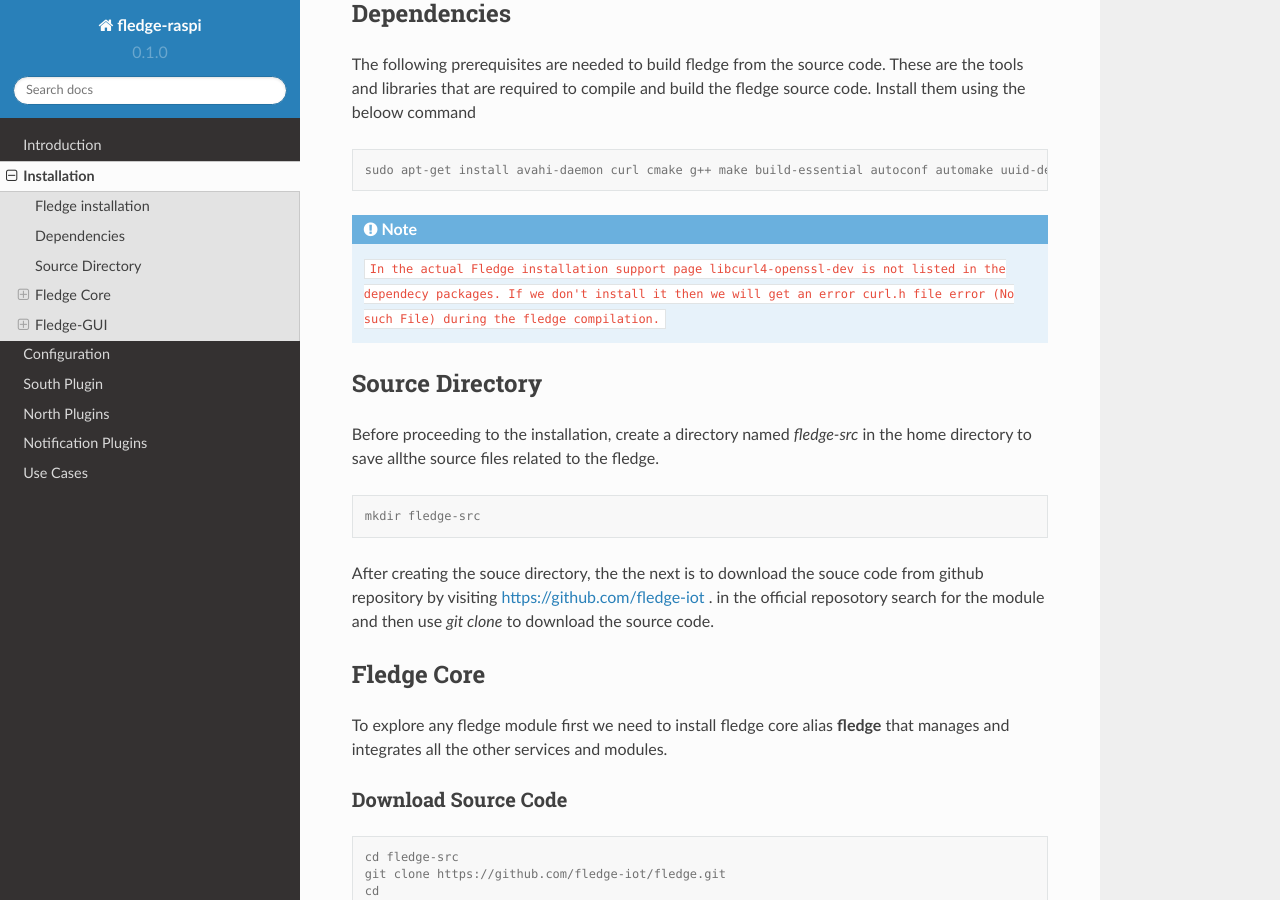
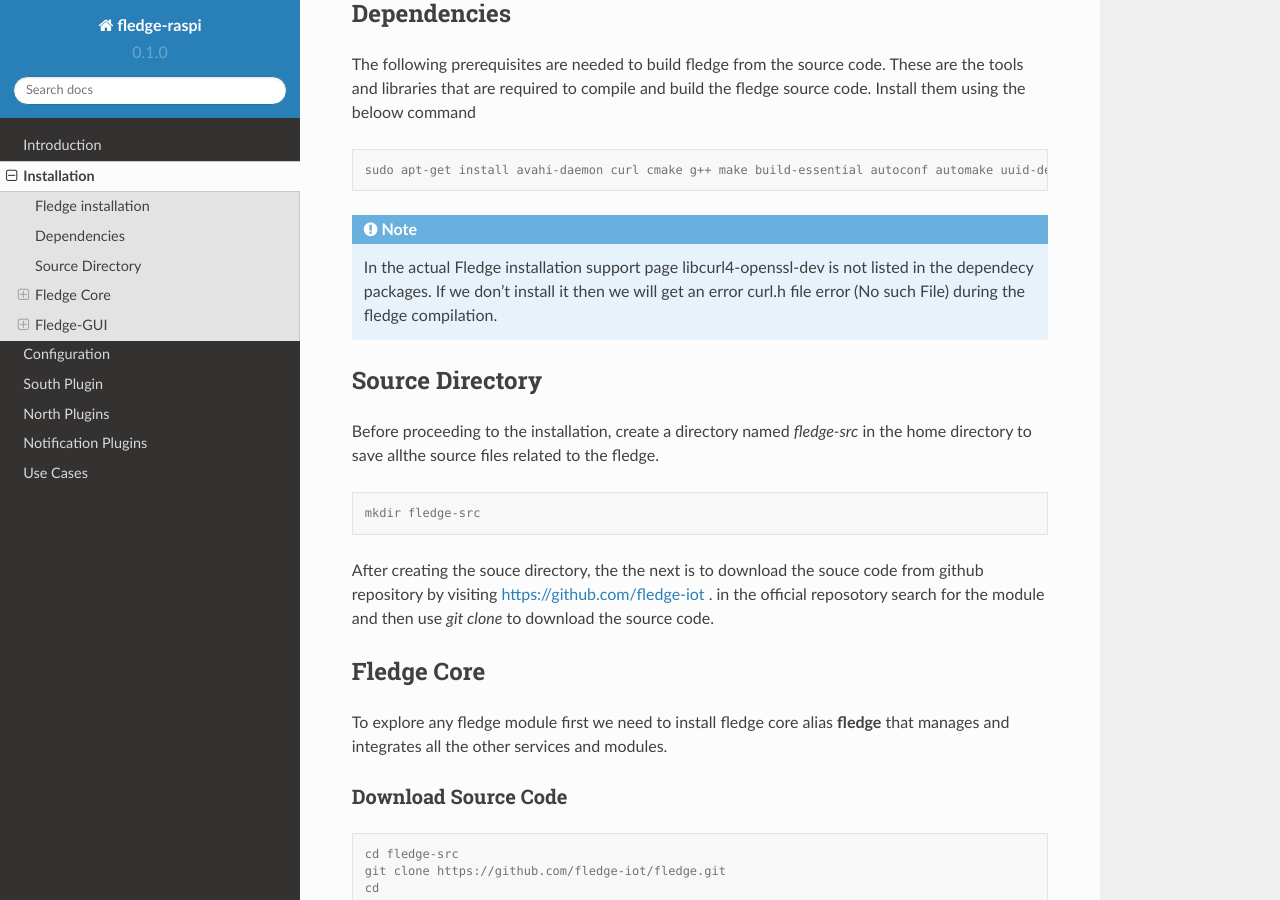
Before and after one commit to 19914039/fledgeDoc, a Sphinx documentation site: the page built from docs/source/installation.rst, in a window 1280 px wide and 900 px high, scrolled down 915 px. Built offline with Sphinx 7.4.7 and the Read the Docs theme 2.0.0, drawn with Linux system fonts in a browser that asks for light colours.

```diff
--- a/docs/source/installation.rst
+++ b/docs/source/installation.rst
@@ -39,7 +39,7 @@ The following prerequisites are needed to build fledge from the source code. The
 
 .. note::
 
-  ``In the actual Fledge installation support page libcurl4-openssl-dev is not listed in the dependecy packages. If we don't install it then we will get an error curl.h file error (No such File) during the fledge compilation.``
+  In the actual Fledge installation support page libcurl4-openssl-dev is not listed in the dependecy packages. If we don't install it then we will get an error curl.h file error (No such File) during the fledge compilation.
 
 Source Directory
 ===========
```
